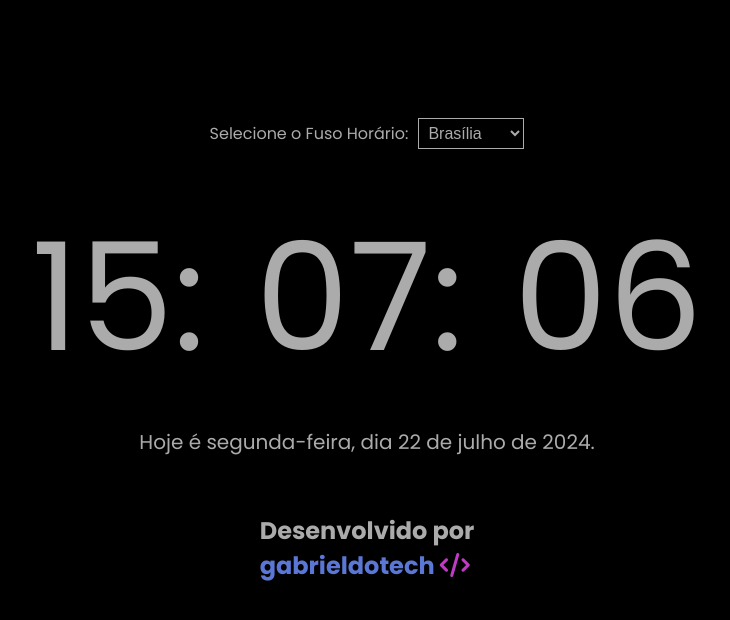
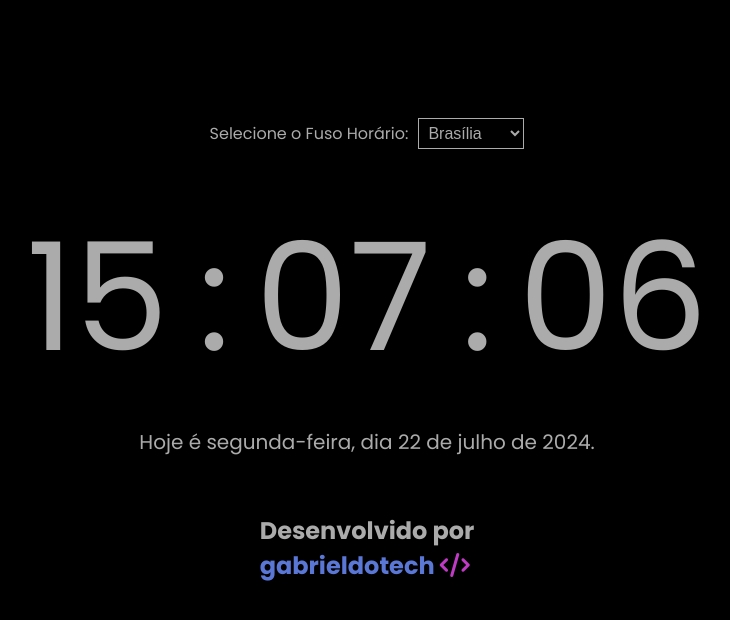
Before and after one commit to gabrieldotech/digital-clock-js, a plain HTML site: page index.html in a window 1280 px wide. Shown: the whole page, without its empty margins (273-1003 px from the left). Drawn offline with Linux system fonts and the light colour scheme.

Commit message:
alterando margin-left do clock

```diff
--- a/css/style.css
+++ b/css/style.css
@@ -41,7 +41,7 @@ body {
 
 .clock {
     display: flex;
-    gap: 50px;
+    gap: 25px;
     flex-wrap: wrap;
     color: var(--color-light);
 }
@@ -52,7 +52,8 @@ body {
 
 .clock span:not(:last-child):after {
     content: ":";
-    margin-bottom: 25px;
+    text-align: center;
+    margin-left: 30px;
 }
 
 h2 {
```
